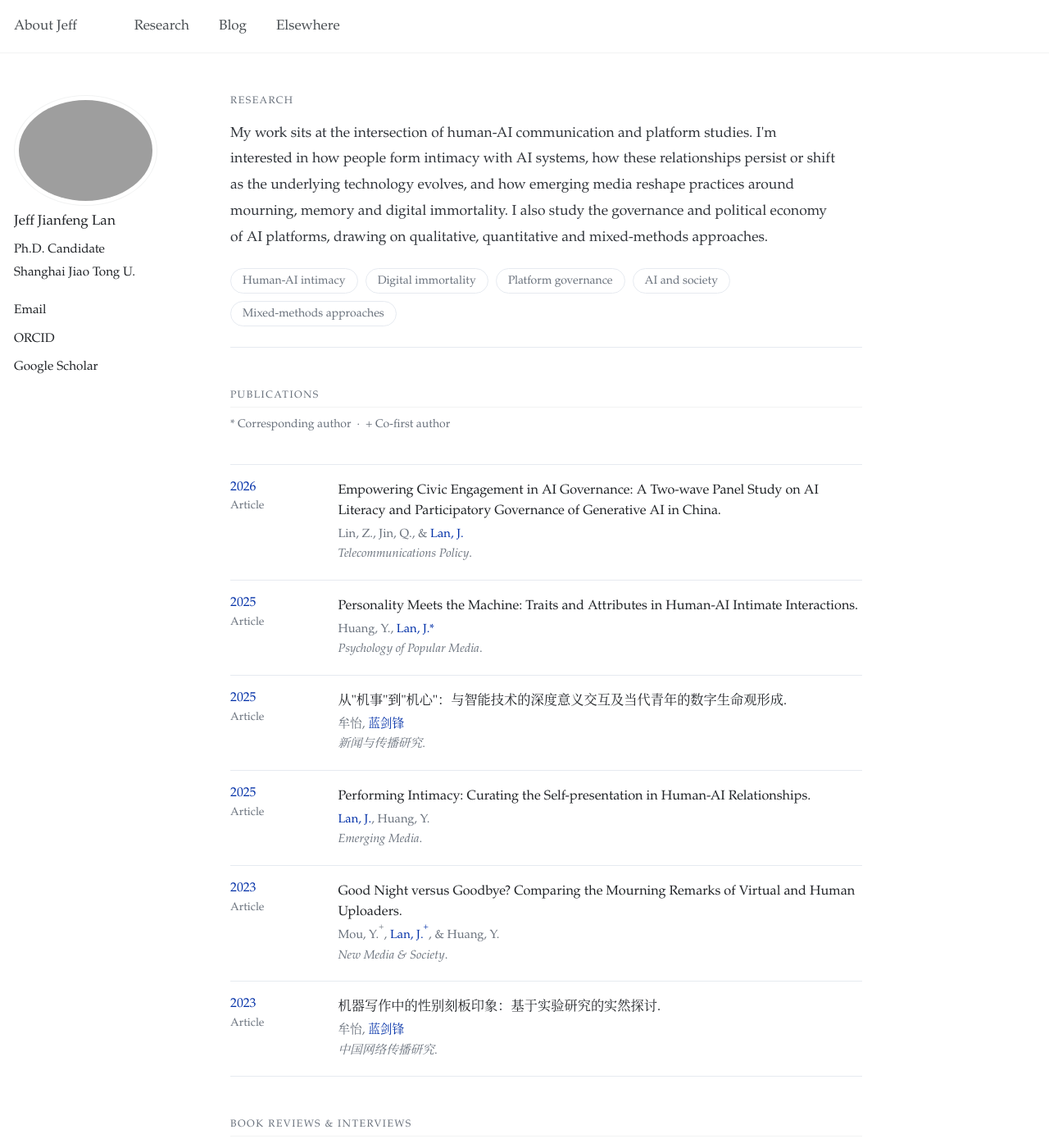
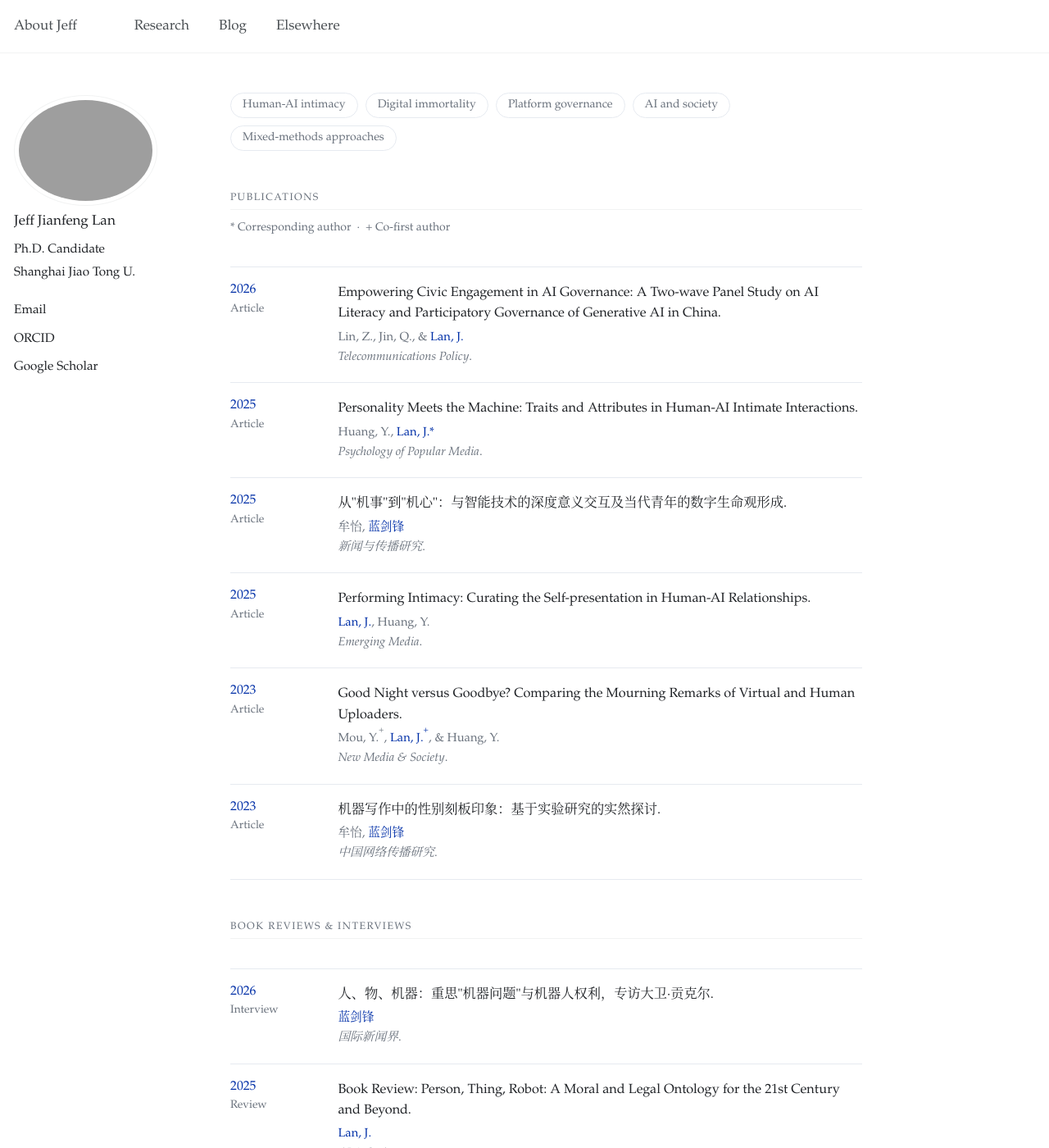
Before and after one commit to jianfenglan/jianfenglan.github.io, a Jekyll site: the page built from research.md, in a window 1280 px wide and 1400 px high. Shown: the whole window at 82% size. Built offline with Jekyll 4.4.1, drawn with Linux system fonts in a browser that asks for light colours; some of the changed lines change nothing that is shown; some of the changed text lies outside the part shown.

Commit message:
Update research.md

```diff
--- a/research.md
+++ b/research.md
@@ -37,32 +37,12 @@ sup {
 
 .research-intro {
   margin: 0 0 2.2rem;
-  padding-bottom: 1.4rem;
-  border-bottom: 0.5px solid var(--line);
-}
-
-.research-kicker {
-  margin: 0 0 0.75rem;
-  color: var(--muted);
-  font-size: 0.72em;
-  font-weight: 400;
-  letter-spacing: 0.12em;
-  text-transform: uppercase;
-}
-
-.research-intro p {
-  max-width: 740px;
-  margin: 0;
-  color: #30343a;
-  font-size: 1.02em;
-  line-height: 1.82;
 }
 
 .research-clusters {
   display: flex;
   flex-wrap: wrap;
   gap: 0.5rem;
-  margin-top: 1.15rem;
 }
 
 .research-cluster {
@@ -221,9 +201,6 @@ sup {
 
 <div class="research-page">
   <div class="research-intro">
-    <div class="research-kicker">Research</div>
-    <p>My work sits at the intersection of human-AI communication and platform studies. I'm interested in how people form intimacy with AI systems, how these relationships persist or shift as the underlying technology evolves, and how emerging media reshape practices around mourning, memory and digital immortality. I also study the governance and political economy of AI platforms, drawing on qualitative, quantitative and mixed-methods approaches.</p>
-
     <div class="research-clusters">
       <span class="research-cluster">Human-AI intimacy</span>
       <span class="research-cluster">Digital immortality</span>
@@ -324,7 +301,7 @@ sup {
     <span class="conference-card">ICA 2026</span>
     <span class="conference-card">NCA 2025</span>
     <span class="conference-card">4S 2025</span>
-    <span class="conference-card">AEJMC 2025 · Top Student Paper</span>
+    <span class="conference-card">AEJMC 2025</span>
     <span class="conference-card">IAMCR 2025</span>
     <span class="conference-card">ICA 2025</span>
     <span class="conference-card">NCA 2024</span>
```
